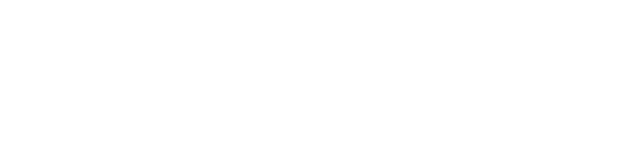
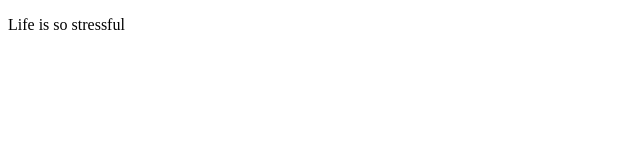
Before and after one commit to princessofarchery/desktop, a plain HTML site: page index.html in a window 1280 px wide. Shown: the whole page, without its empty margins (0-640 px from the left). Drawn offline with Linux system fonts and the light colour scheme.

Commit message:
Added a paragraph tag
*It describes my life

```diff
--- a/index.html
+++ b/index.html
@@ -6,5 +6,7 @@
 </head>
 
 <body>
+
+<p> Life is so stressful <p>
 </body>
 </html>
```
